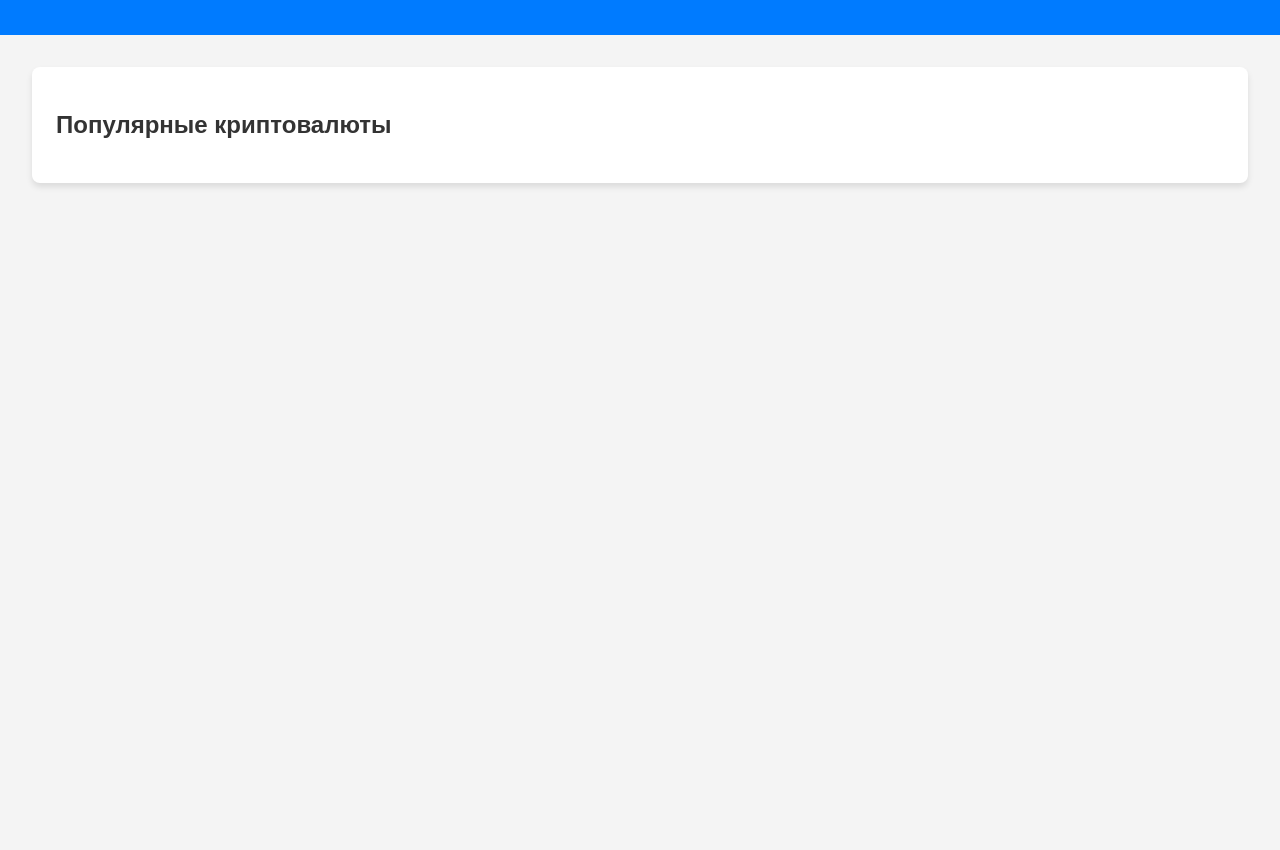
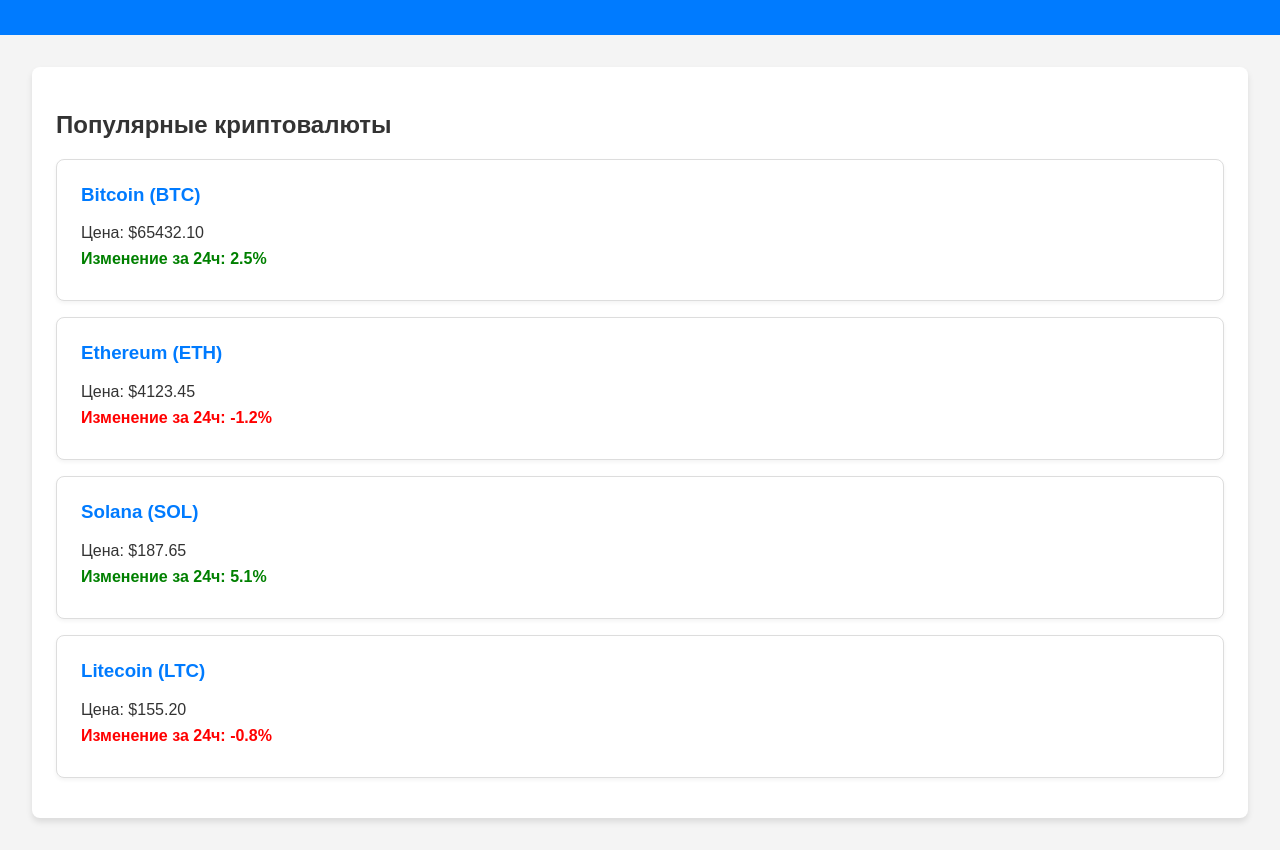
Before and after one commit to nikita-16colab/crypto-dashboard, a plain HTML site: page index.html in a window 1280 px wide. Shown: the part 77-927 px from the top of the page. Before the commit the page ends 800 px from the top, so only its background shows below. Drawn offline with Linux system fonts and the light colour scheme.

Commit message:
feat: Add dynamic crypto cards using JavaScript

```diff
--- a/css/style.css
+++ b/css/style.css
@@ -24,3 +24,31 @@
     border-radius: 8px;
     box-shadow: 0 4px 6px rgba(0, 0, 0, 0.1);
 }
+.crypto-card {
+    background-color: #ffffff;
+    border: 1px solid #ddd;
+    border-radius: 8px;
+    padding: 1.5rem;
+    margin-bottom: 1rem;
+    box-shadow: 0 2px 4px rgba(0, 0, 0, 0.05);
+}
+
+.crypto-card h3 {
+    margin-top: 0;
+    color: #007bff;
+}
+
+.crypto-card p {
+    margin: 0.5rem 0;
+}
+
+/* Стили для изменения цены */
+.positive {
+    color: green;
+    font-weight: bold;
+}
+
+.negative {
+    color: red;
+    font-weight: bold;
+}
--- a/js/main.js
+++ b/js/main.js
@@ -1,2 +1,56 @@
-// Простой JavaScript, чтобы проверить, что файл подключен
-console.log("Файл main.js успешно подключен!");
+// Создаем массив с данными о криптовалютах. Это наш "фейковый" источник данных.
+const cryptocurrencies = [
+    {
+        name: "Bitcoin",
+        symbol: "BTC",
+        price: 65432.10,
+        change_24h: 2.5
+    },
+    {
+        name: "Ethereum",
+        symbol: "ETH",
+        price: 4123.45,
+        change_24h: -1.2
+    },
+    {
+        name: "Solana",
+        symbol: "SOL",
+        price: 187.65,
+        change_24h: 5.1
+    },
+    {
+        name: "Litecoin",
+        symbol: "LTC",
+        price: 155.20,
+        change_24h: -0.8
+    }
+];
+
+// Функция, которая будет создавать карточку для каждой криптовалюты
+function createCryptoCard(crypto) {
+    // Создаем новый HTML-элемент <div>
+    const card = document.createElement('div');
+    // Добавляем ему класс для стилей
+    card.classList.add('crypto-card');
+
+    // Определяем класс для изменения цены (зеленый для роста, красный для падения)
+    const changeClass = crypto.change_24h >= 0 ? 'positive' : 'negative';
+
+    // Заполняем содержимое карточки
+    card.innerHTML = `
+        <h3>${crypto.name} (${crypto.symbol})</h3>
+        <p>Цена: $${crypto.price.toFixed(2)}</p>
+        <p class="${changeClass}">Изменение за 24ч: ${crypto.change_24h}%</p>
+    `;
+
+    return card;
+}
+
+// Находим контейнер, куда будем добавлять карточки
+const container = document.getElementById('crypto-cards-container');
+
+// Проходимся по каждому элементу в нашем массиве и добавляем его на страницу
+cryptocurrencies.forEach(crypto => {
+    const card = createCryptoCard(crypto);
+    container.appendChild(card);
+});
```
